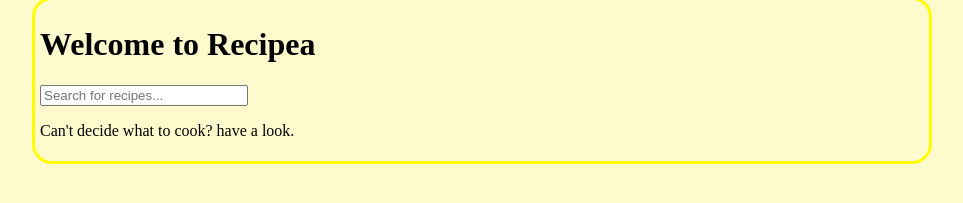
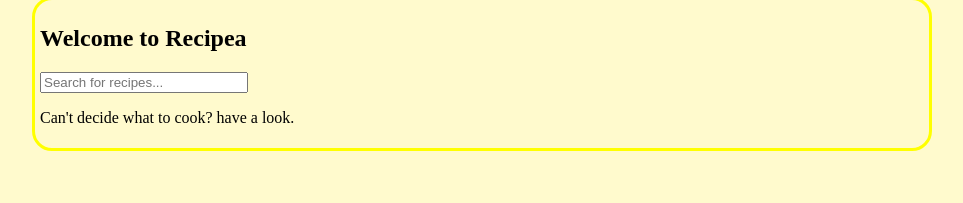
Before and after one commit to row1harri/recipea, a plain HTML site: page index.html in a window 1280 px wide. Shown: the part 67-270 px from the top of the page, without its empty margins (158-1121 px from the left). Drawn offline with Linux system fonts and the light colour scheme.

Commit message:
reduced welcome message size

```diff
--- a/index.html
+++ b/index.html
@@ -10,7 +10,7 @@
             <img id = "logo" src="./recipea_logo.png" alt="sorry">
         </header>
         <main>
-            <h1>Welcome to Recipea</h1>
+            <h2>Welcome to Recipea</h2>
             <input type="text" id="search" placeholder="Search for recipes...">
             <p>Can't decide what to cook? have a look.</p>
 
```
